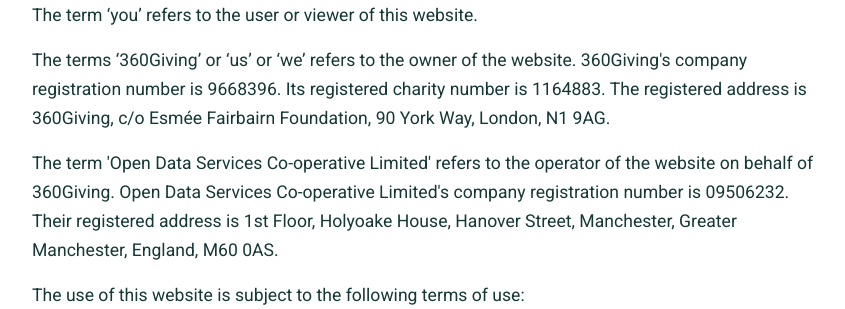
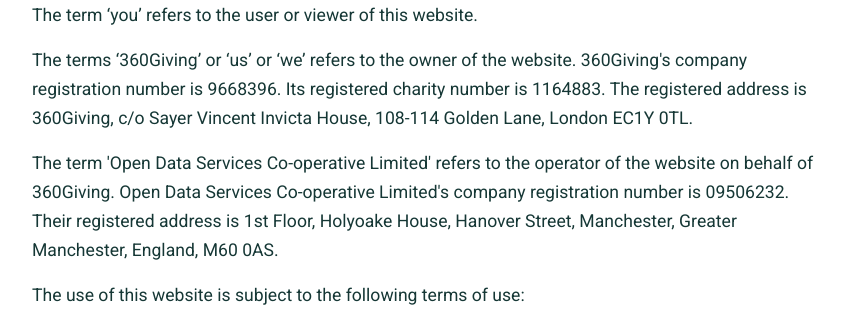
Before and after one commit to ThreeSixtyGiving/registry-classic, a Flask app: page /terms-conditions in a window 1280 px wide. Shown: the part 927-1236 px from the top of the page, without its empty margins (208-1053 px from the left). Run offline with Flask 2, Linux system fonts and the light colour scheme.

Commit message:
terms: Update address

```diff
--- a/registry/templates/terms.html
+++ b/registry/templates/terms.html
@@ -19,7 +19,7 @@
 
   <p> The term &#8216;you&#8217; refers to the user or viewer of this website.</p>
 
-  <p>The terms &#8216;360Giving&#8217; or &#8216;us&#8217; or &#8216;we&#8217; refers to the owner of the website. 360Giving's company registration number is 9668396. Its registered charity number is 1164883. The registered address is 360Giving, c/o Esmée Fairbairn Foundation, 90 York Way, London, N1 9AG.</p>
+  <p>The terms &#8216;360Giving&#8217; or &#8216;us&#8217; or &#8216;we&#8217; refers to the owner of the website. 360Giving's company registration number is 9668396. Its registered charity number is 1164883. The registered address is 360Giving, c/o Sayer Vincent Invicta House, 108-114 Golden Lane, London EC1Y 0TL.</p>
 
   <p>The term 'Open Data Services Co-operative Limited' refers to the operator of the website on behalf of 360Giving. Open Data Services Co-operative Limited's company registration number is 09506232. Their registered address is 1st Floor, Holyoake House, Hanover Street, Manchester, Greater Manchester, England, M60 0AS.</p>
 
@@ -69,7 +69,7 @@
   <p>We may change this notice from time to time by updating this page. This notice is effective from 19th June 2018.</p>
 
   <p>Data controller:<br/>
-    360Giving, c/o Esmée Fairbairn Foundation, 90 York Way, London, N1 9AG.
+    360Giving, c/o Sayer Vincent Invicta House, 108-114 Golden Lane, London EC1Y 0TL.
     <br/>Contact us if would like a copy of the information held on you or if you believe that any information we are holding on you is incorrect or incomplete.
     You can contact us by email at: <a href="mailto:info@threesixtygiving.org">info@threesixtygiving.org</a>
   </p>
```
